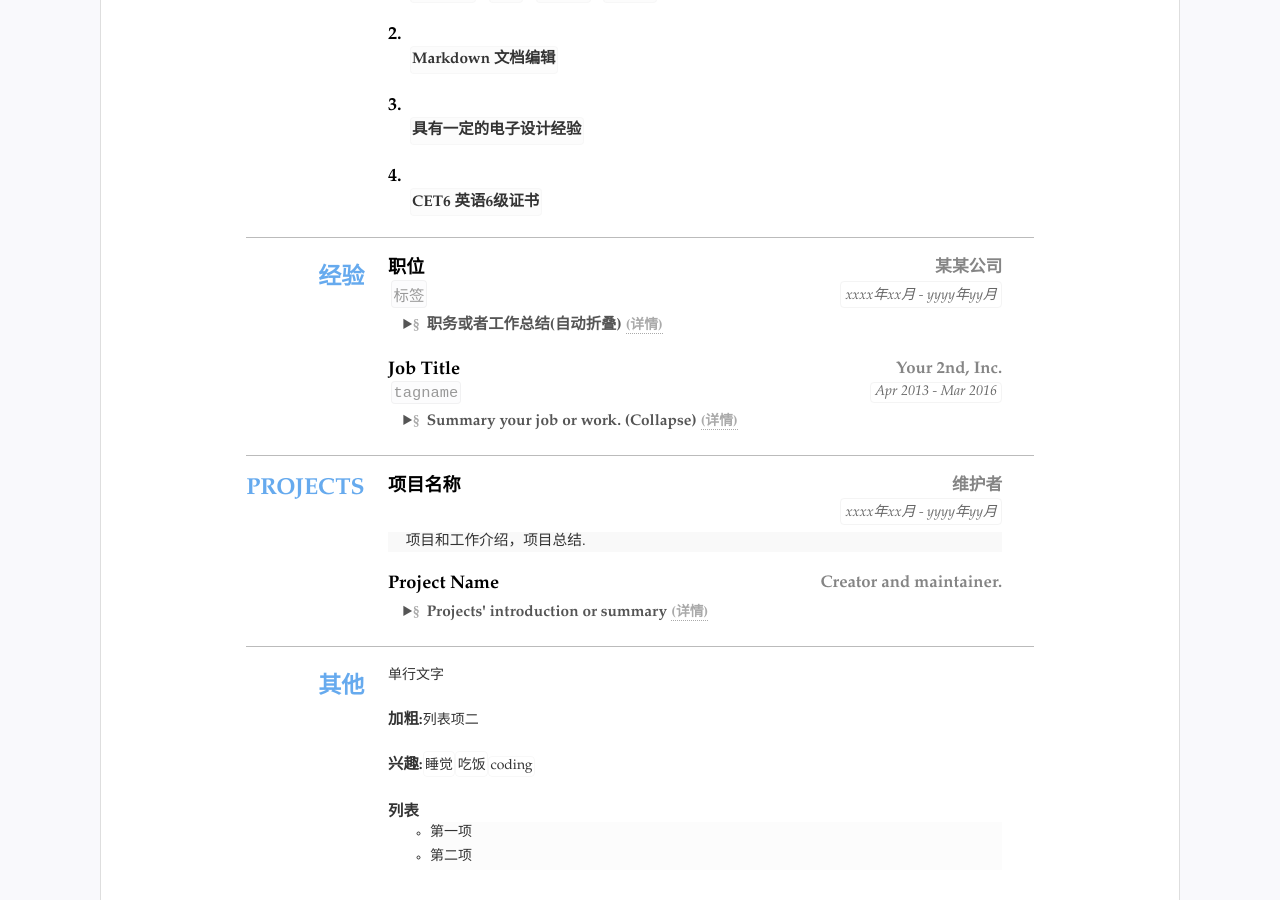
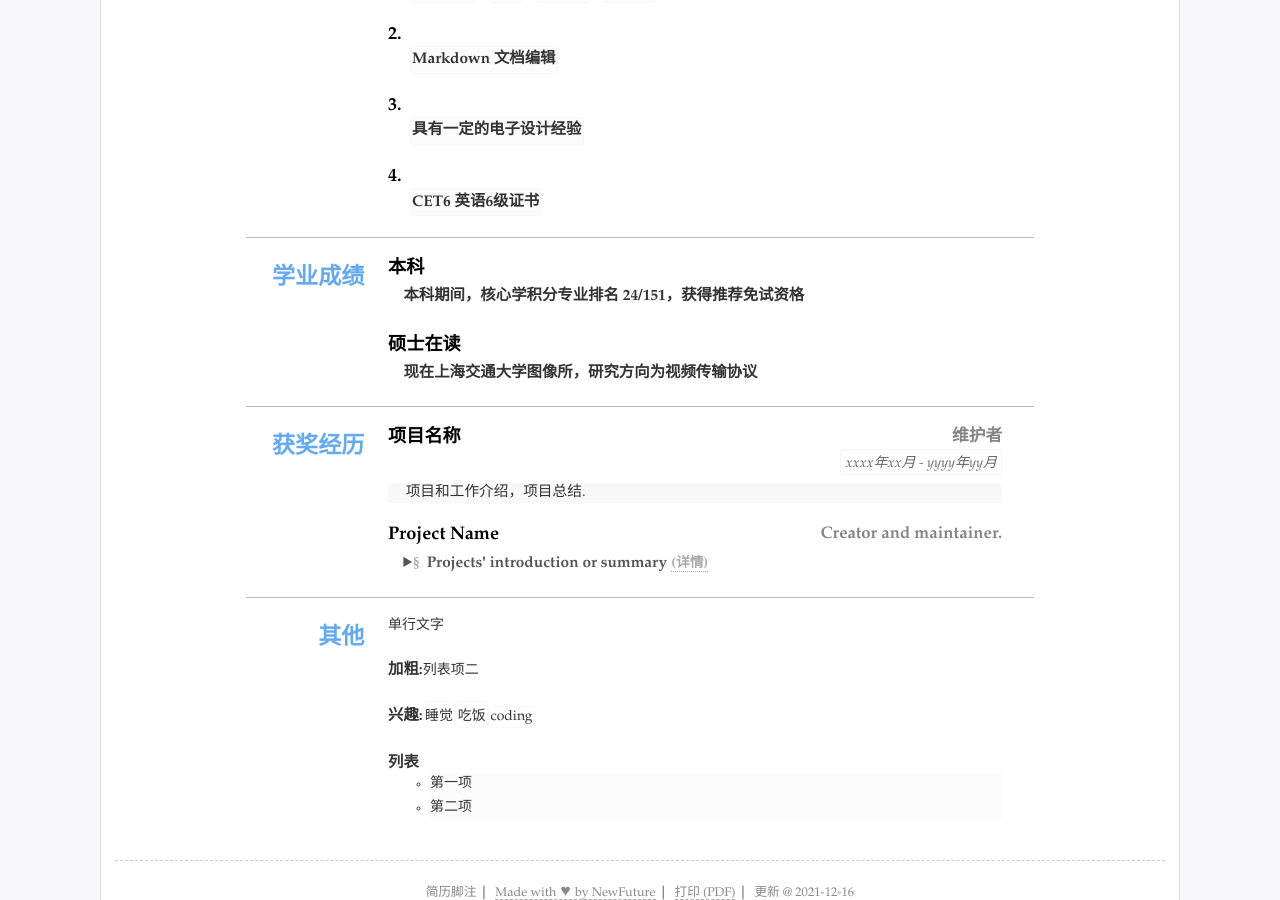
Before and after one commit to xiaosayin/Wenpeiyin_CV, a Jekyll site: the page built from index.html, in a window 1280 px wide and 900 px high, scrolled down 481 px. Built offline with Jekyll 4.4.1, drawn with Linux system fonts in a browser that asks for light colours.

Commit message:
Update resume.yml

```diff
--- a/_data/resume.yml
+++ b/_data/resume.yml
@@ -64,36 +64,16 @@ main: #简历主要内容，
 #   - title: Skill Group
 #     summary: Consectetur, Adipiscing, Elit
 
-- type: experience
-  name: 经验
+- type: grades
+  name: 学业成绩
   content:
-  - title: 职位
-    sub: 某某公司
-    duration: "xxxx年xx月 - yyyy年yy月"
-    tags:
-    - 标签
-    summary: 职务或者工作总结(自动折叠)
-    detail: 同时包含 summary和detail在Chrome，Safari(包括IOS)，Android和新版Firefox等会自动折叠，不支持折叠的浏览器和展开后表现一致
-    # open: open
-    #可以设置open默认展开
-  - title: Job Title
-    sub: Your 2nd, Inc.
-    duration: Apr 2013 - Mar 2016
-    tags:
-    - tagname
-    summary: Summary your job or work. (Collapse)
-    detail: Details can be collapsed in Chrome Safari, Firefox, Opera and so on. Duis aute irure dolor in reprehenderit in voluptate velit esse cillum dolore eu fugiat nulla pariatur. Excepteur sint occaecat cupidatat non proident, sunt in culpa qui officia deserunt mollit anim id est laborum.
+  - title: 本科
+    summary: 本科期间，核心学积分专业排名 24/151，获得推荐免试资格
+  - title: 硕士在读
+    summary: 现在上海交通大学图像所，研究方向为视频传输协议
 
-#   - title: Job Title
-#     sub: Your 2nd, Inc.
-#     duration: Apr 2013 - Mar 2016
-#     tags:
-#     - tagname
-#     summary: Summary your job or work. (Collapse)
-#     detail: Details can be collapsed in Chrome Safari, Firefox, Opera and so on. Duis aute irure dolor in reprehenderit in voluptate velit esse cillum dolore eu fugiat nulla pariatur. Excepteur sint occaecat cupidatat non proident, sunt in culpa qui officia deserunt mollit anim id est laborum.
-
-- type: projects
-  name: Projects
+- type: awards
+  name: 获奖经历
   content:
   - title: 项目名称
     duration: xxxx年xx月 - yyyy年yy月
```
